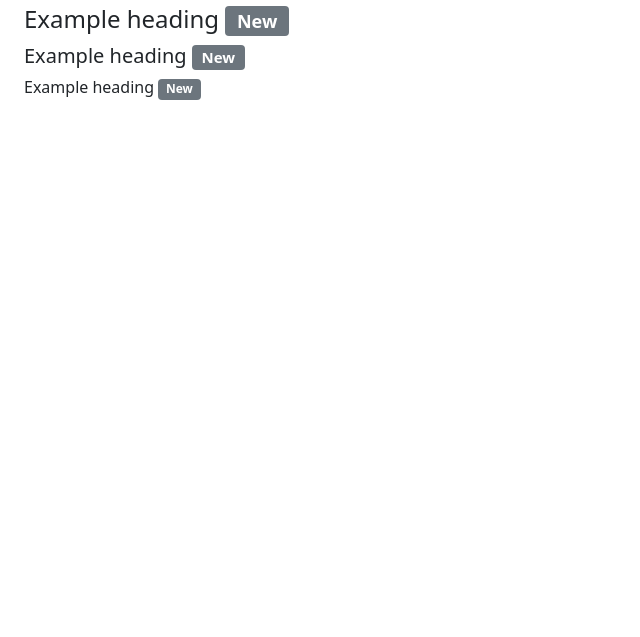
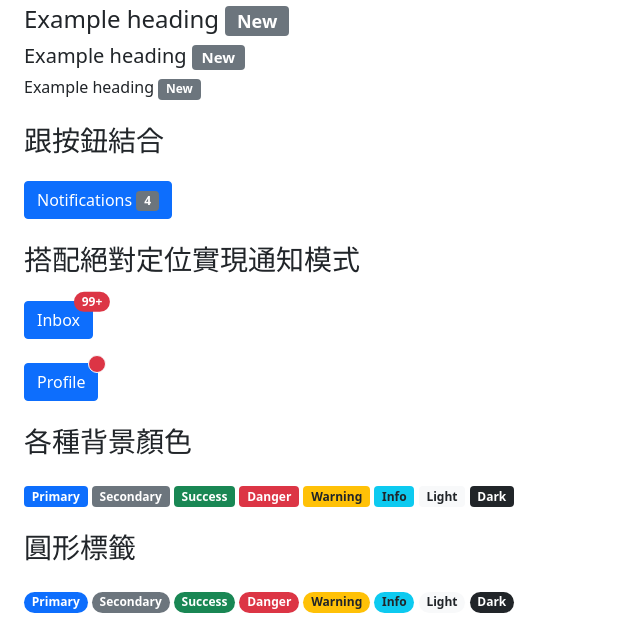
Before and after one commit to ShouShouRen/bootstrap-5-npm, a website built with webpack: page src/index.html in a window 1280 px wide. Shown: the part 258-895 px from the top of the page, without its empty margins (0-640 px from the left). Before the commit the page ends 800 px from the top, so only its background shows below. Built offline with nearby package versions, Linux system fonts and the light colour scheme.

Commit message:
20220730

```diff
--- a/src/index.html
+++ b/src/index.html
@@ -420,6 +420,51 @@
   <h4>Example heading <span class="badge bg-secondary">New</span></h4>
   <h5>Example heading <span class="badge bg-secondary">New</span></h5>
   <h6>Example heading <span class="badge bg-secondary">New</span></h6>
+
+  <h3 class="my-4">跟按鈕結合</h3>
+  <button type="button" class="btn btn-primary">
+    Notifications <span class="badge bg-secondary">4</span>
+  </button>
+
+  <h3 class="my-4">搭配絕對定位實現通知模式</h3>
+
+  <button type="button" class="btn btn-primary position-relative">
+    Inbox
+    <span class="position-absolute top-0 start-100 translate-middle badge rounded-pill bg-danger">
+      99+
+      <span class="visually-hidden">unread messages</span>
+    </span>
+  </button>
+
+  <br>
+  <br>
+
+  <button type="button" class="btn btn-primary position-relative">
+    Profile
+    <span class="position-absolute top-0 start-100 translate-middle p-2 bg-danger border border-light rounded-circle">
+      <span class="visually-hidden">New alerts</span>
+    </span>
+  </button>
+
+  <h3 class="my-4">各種背景顏色</h3>
+  <span class="badge bg-primary">Primary</span>
+  <span class="badge bg-secondary">Secondary</span>
+  <span class="badge bg-success">Success</span>
+  <span class="badge bg-danger">Danger</span>
+  <span class="badge bg-warning text-dark">Warning</span>
+  <span class="badge bg-info text-dark">Info</span>
+  <span class="badge bg-light text-dark">Light</span>
+  <span class="badge bg-dark">Dark</span>
+
+  <h3 class="my-4">圓形標籤</h3>
+  <span class="badge rounded-pill bg-primary">Primary</span>
+  <span class="badge rounded-pill bg-secondary">Secondary</span>
+  <span class="badge rounded-pill bg-success">Success</span>
+  <span class="badge rounded-pill bg-danger">Danger</span>
+  <span class="badge rounded-pill bg-warning text-dark">Warning</span>
+  <span class="badge rounded-pill bg-info text-dark">Info</span>
+  <span class="badge rounded-pill bg-light text-dark">Light</span>
+  <span class="badge rounded-pill bg-dark">Dark</span>
 </body>
 
 </html>
```
